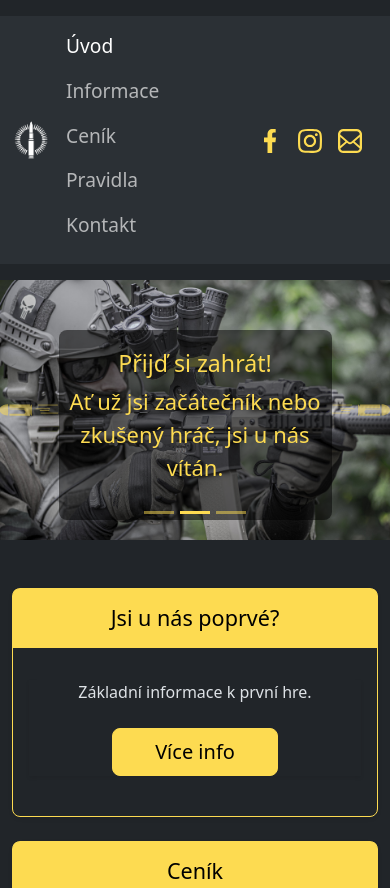
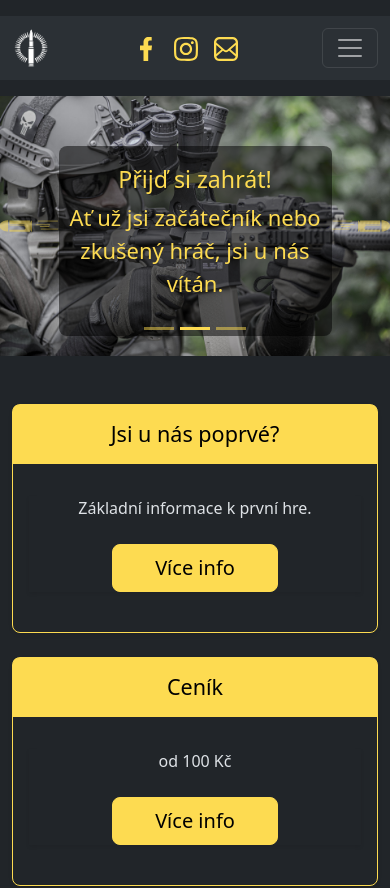
Before and after one commit to boldMari/airsoft, a React (Create React App) app: page / in a window 390 px wide. Shown: the top 888 px of the page. Built offline with nearby package versions, Linux system fonts and the light colour scheme.

Commit message:
Fixed navbar hamburger menu

```diff
--- a/src/components/Layout.js
+++ b/src/components/Layout.js
@@ -1,10 +1,10 @@
-import Navbar from './Navbar';
+import MyNavbar from './Navbar';
 
 const Layout = ({children}) => {
 
 	return (
 		<>
-			<Navbar />
+			<MyNavbar />
 			<main>
 				{children}
 			</main>
--- a/src/components/Navbar.js
+++ b/src/components/Navbar.js
@@ -4,6 +4,7 @@ import Container from "react-bootstrap/Container";
 import Icon from "./Icon";
 import Bullet from "../assets/images/bulletfarm.png";
 import styled from 'styled-components';
+import Navbar from 'react-bootstrap/Navbar';
 
 const Nav = styled.nav`
 	.nav-link {
@@ -11,12 +12,13 @@ const Nav = styled.nav`
 	}
 `;
 
-const Navbar = () => {
+const MyNavbar = () => {
 	return (
 		<>
-			<Nav className="navbar navbar-expand-lg my-3 bg-body-tertiary">
+			<Navbar className="my-3 bg-body-tertiary" variant="dark" expand="md">
 				<Container>
-					<Link className="navbar-brand" to="/"><img src={Bullet} alt="Bullet Farm" width="38" height="38" /></Link>
+					<Navbar.Brand href="/"><img src={Bullet} alt="Bullet Farm" width="38" height="38" /></Navbar.Brand>
+					<Navbar.Collapse id="basic-navbar-nav">
 						<ul className="navbar-nav me-auto mb-2 mb-lg-0">
 							<li className="nav-item">
 								<NavLink className="nav-link" to="/">Úvod</NavLink>
@@ -34,7 +36,7 @@ const Navbar = () => {
 								<NavLink className="nav-link" to="/contact">Kontakt</NavLink>
 							</li>
 						</ul>
-
+					</Navbar.Collapse>
 					<div className="d-flex">
 						<a href="https://www.facebook.com/airsoftklecany">
 							<Icon name="facebook" title="Facebook" size='1.5em' className="bi text-body-secondary flex-shrink-0 me-3" />
@@ -46,10 +48,11 @@ const Navbar = () => {
 							<Icon name="email" title="Email" size='1.5em' className="bi text-body-secondary flex-shrink-0 me-3" />
 						</a>
 					</div>
+					<Navbar.Toggle aria-controls="basic-navbar-nav" />
 				</Container>
-			</Nav>
+			</Navbar>
 		</>
 	);
 };
 
-export default Navbar;
+export default MyNavbar;
```
Lines whose indentation alone changed are shown as unchanged.
